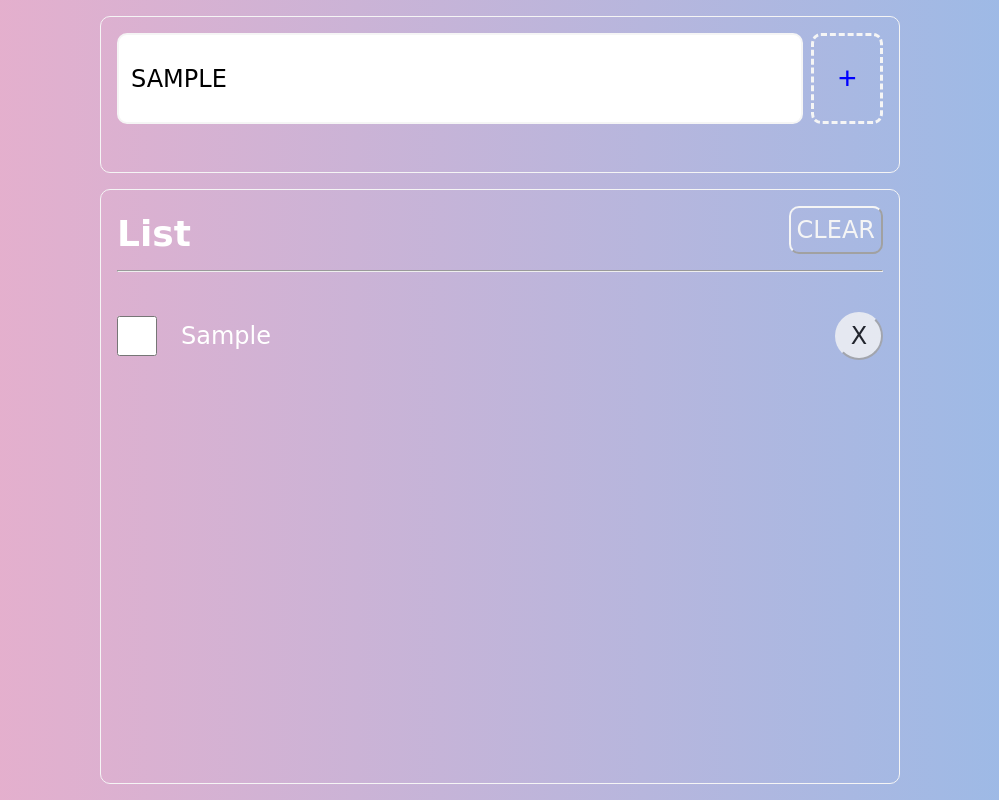
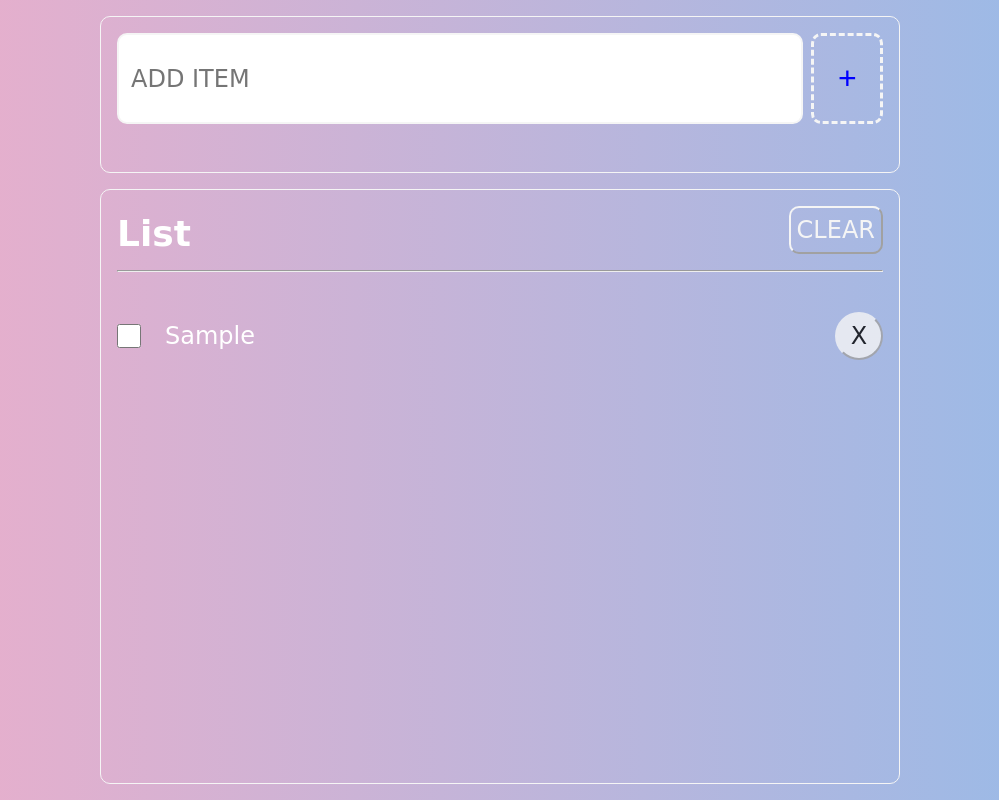
Before and after one commit to talitamunchen/list-application, a website built with Vite: page index.html in a window 1280 px wide. Both pictures are taken after typing "Sample" into the empty fields and a click on the button "Add new item to list". Shown: the whole page, without its empty margins (140-1139 px from the left). Built offline with nearby package versions, Linux system fonts and the light colour scheme; a web font is replaced by a local one.

Commit message:
Update README.md

```diff
--- a/src/css/style.scss
+++ b/src/css/style.scss
@@ -135,8 +135,8 @@ section {
 
 .item > input[type="checkbox"] {
   text-align: center;
-  min-width: 2.5rem;
-  min-height: 2.5rem;
+  min-width: 1.5rem;
+  min-height: 1.5rem;
   cursor: pointer;
 }
 
--- a/src/main.ts
+++ b/src/main.ts
@@ -13,7 +13,7 @@ const initApp = (): void => {
     event.preventDefault()
 
     //new item value
-    const input = document.getElementById("newItem") as HTMLInputElement
+    let input = document.getElementById("newItem") as HTMLInputElement
     const newEntryText: string = input.value.trim()
     if (!newEntryText.length) return
 
@@ -24,6 +24,7 @@ const initApp = (): void => {
 
     const newItem = new ListItem(itemId.toString(), newEntryText)
     completeList.addItem(newItem)
+    input.value = ""
     template.render(completeList)
   })
 
```
Also changed, not shown: README.md, public/screenshot.jpg (added).
